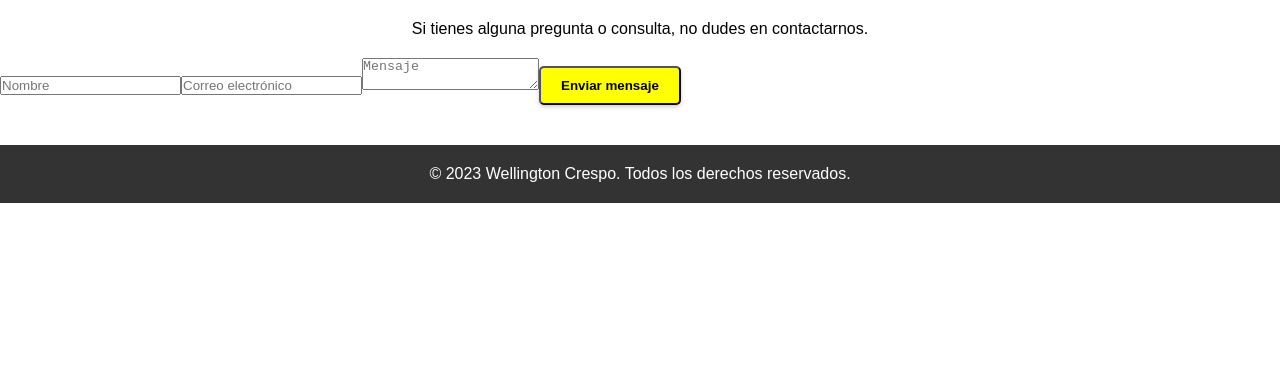
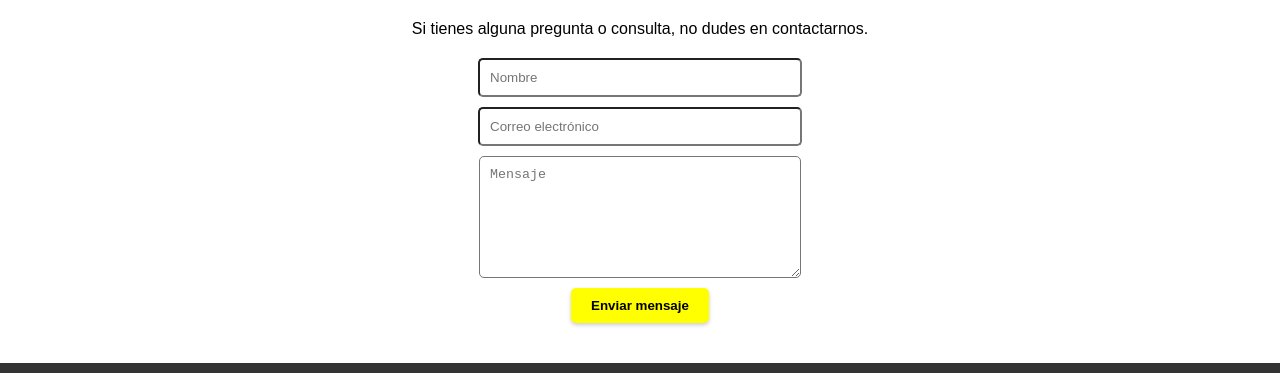
Before and after one commit to crescowboy/appwebfitness, a React (Create React App) app: page / in a window 1280 px wide. Shown: the part 1174-1547 px from the top of the page. Before the commit the page ends 1377 px from the top, so only its background shows below. Built offline with nearby package versions, Linux system fonts and the light colour scheme.

Commit message:
prueba 9

```diff
--- a/src/paginas/Home.jsx
+++ b/src/paginas/Home.jsx
@@ -81,11 +81,11 @@ const Home = () => {
         <section className="contact" id="contact">
           <h2 className="contact-title">¡Contáctanos!</h2>
           <p className="contact-description">Si tienes alguna pregunta o consulta, no dudes en contactarnos.</p>
-          <form name="contact" method="post">
+          <form name="contact" method="post" className="contact-form">
           <input type="hidden" name="form-name" value="contact" />
           <input type="text" name="name" required value={nombre} onChange={(e) => setNombre(e.target.value)} placeholder="Nombre" />
             <input type="email" name="email" required value={email} onChange={(e) => setEmail(e.target.value)} placeholder="Correo electrónico" />
-            <textarea name="mensaje" required value={mensaje} onChange={(e) => setMensaje(e.target.value)} placeholder="Mensaje"></textarea>
+            <textarea name="message" required value={mensaje} onChange={(e) => setMensaje(e.target.value)} placeholder="Mensaje"></textarea>
             <button type="submit" className="cta-button">
               Enviar mensaje
             </button>
```
